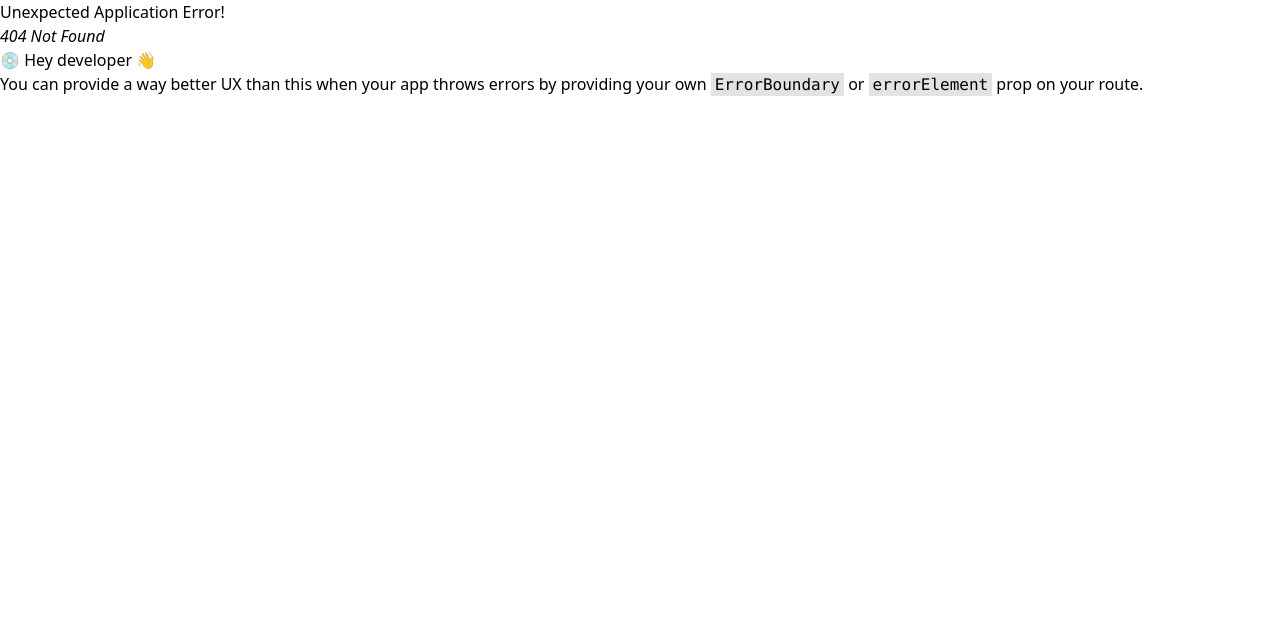
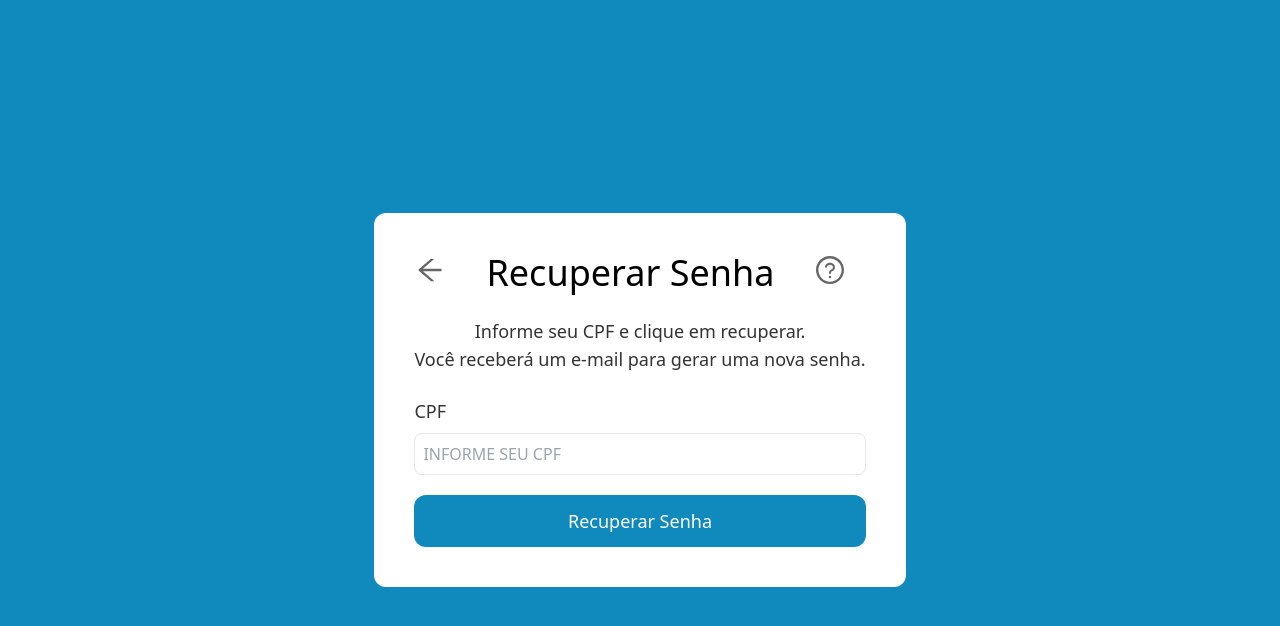
Before and after one commit to VQDT/front-end-vqdt, a React (Vite) app: page /recuperar-senha in a window 1280 px wide. Before the commit this address had no page. Shown: the top 626 px of the page. Built offline with nearby package versions, Linux system fonts and the light colour scheme.

Commit message:
Recover password page, routes not defined

```diff
--- /dev/null
+++ b/src/pages/RecoverPassword/index.tsx
@@ -0,0 +1,50 @@
+import Input from "../../components/Input";
+import Button from "../../components/Button";
+import {AiOutlineArrowLeft} from 'react-icons/ai';
+import { AiOutlineQuestionCircle }  from 'react-icons/ai';
+
+function RecoverPassword(){
+    return(
+        <div className="bg-[#108ABD] w-full h-screen px-3">
+            <div className="flex justify-center content-center w-full h-screen flex-wrap">
+                <div>
+                    <form className="bg-white w-full rounded-xl p-10 justify-center content-center">
+                        <div className="flex items-center">
+                            <div className="mr-10">
+                                <button><AiOutlineArrowLeft size="2em" color="#666666"/></button>
+                            </div>
+                            <div className="mr-10">
+                                <p className="text-4xl font-medium">Recuperar Senha</p>
+                            </div>
+                            <div>
+                                <button><AiOutlineQuestionCircle size="2em" color="#666666"/></button>
+                            </div>
+                        </div>
+                        <div className="text-center mb-6 mt-6">
+                            <h2 className="text-[#333333] text-lg">Informe seu CPF e clique em recuperar.</h2>
+                            <h2 className="text-[#333333] text-lg">Você receberá um e-mail para gerar uma nova senha.</h2>
+                        </div>
+                        <div className="mb-2">
+                            <h2 className="text-[#333333] text-lg">CPF</h2>
+                            <Input
+                                placeholder="INFORME SEU CPF"
+                                type="text"
+                                id="cpf"
+                                minLength={11}
+                                maxLength={14}
+                                required
+                                className="text-[#666]"
+                            />
+                        </div>
+                        <div className="mt-3">
+                            <Button size="w-full" type="submit">Recuperar Senha</Button>
+                        </div>
+                    </form>
+                </div>
+            </div>
+        </div>
+
+    );
+}
+
+export default RecoverPassword;
--- a/src/router.tsx
+++ b/src/router.tsx
@@ -5,6 +5,7 @@ import AboutTest from "./pages/AboutTest";
 import Test from "./pages/Test";
 import PersonalData from "./pages/PersonalData";
 import Preparatory from "./pages/Preparatory";
+import RecoverPassword from "./pages/RecoverPassword";
 
 const router = createBrowserRouter([
   {
@@ -33,6 +34,10 @@ const router = createBrowserRouter([
     path: "/login",
     element: <Login />,
   },
+  {
+    path: "/recuperar-senha",
+    element: <RecoverPassword />,
+  },
 ]);
 
 export default router;
```
